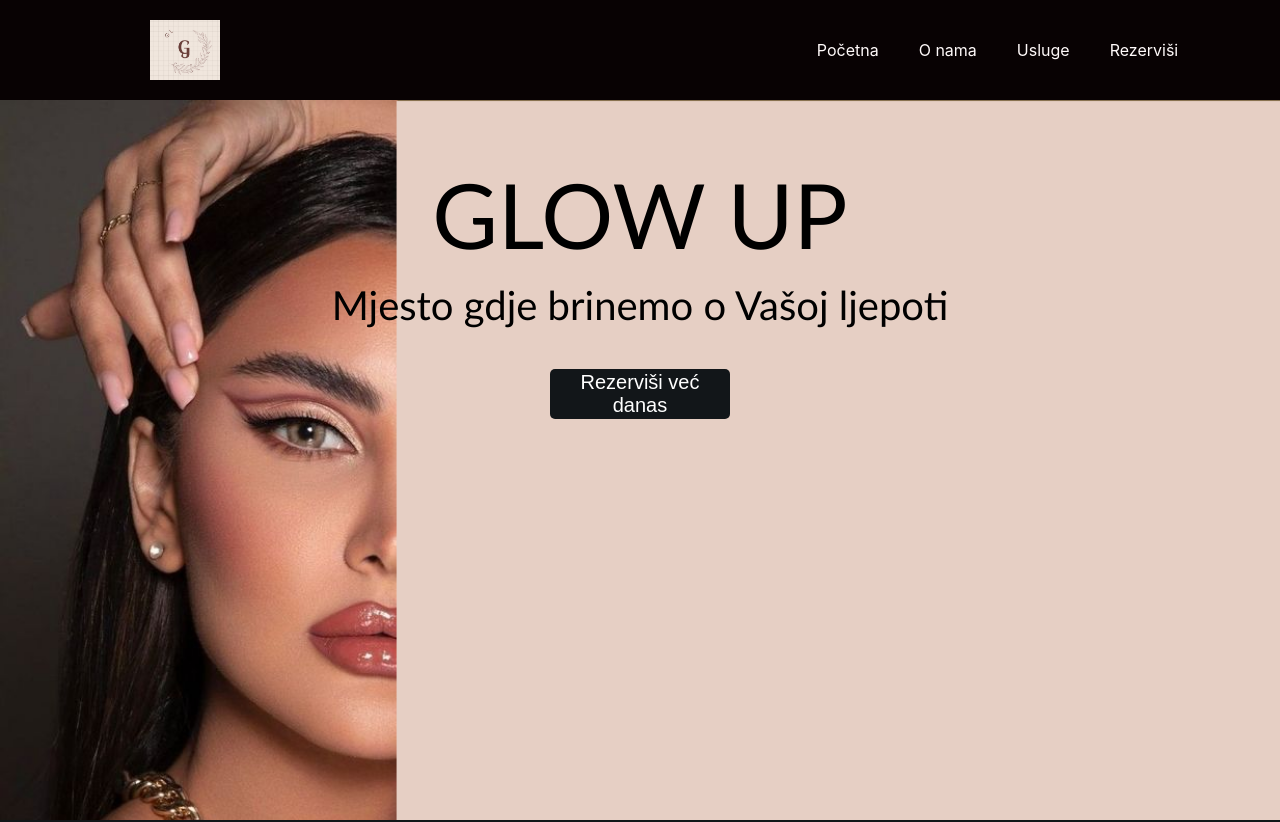
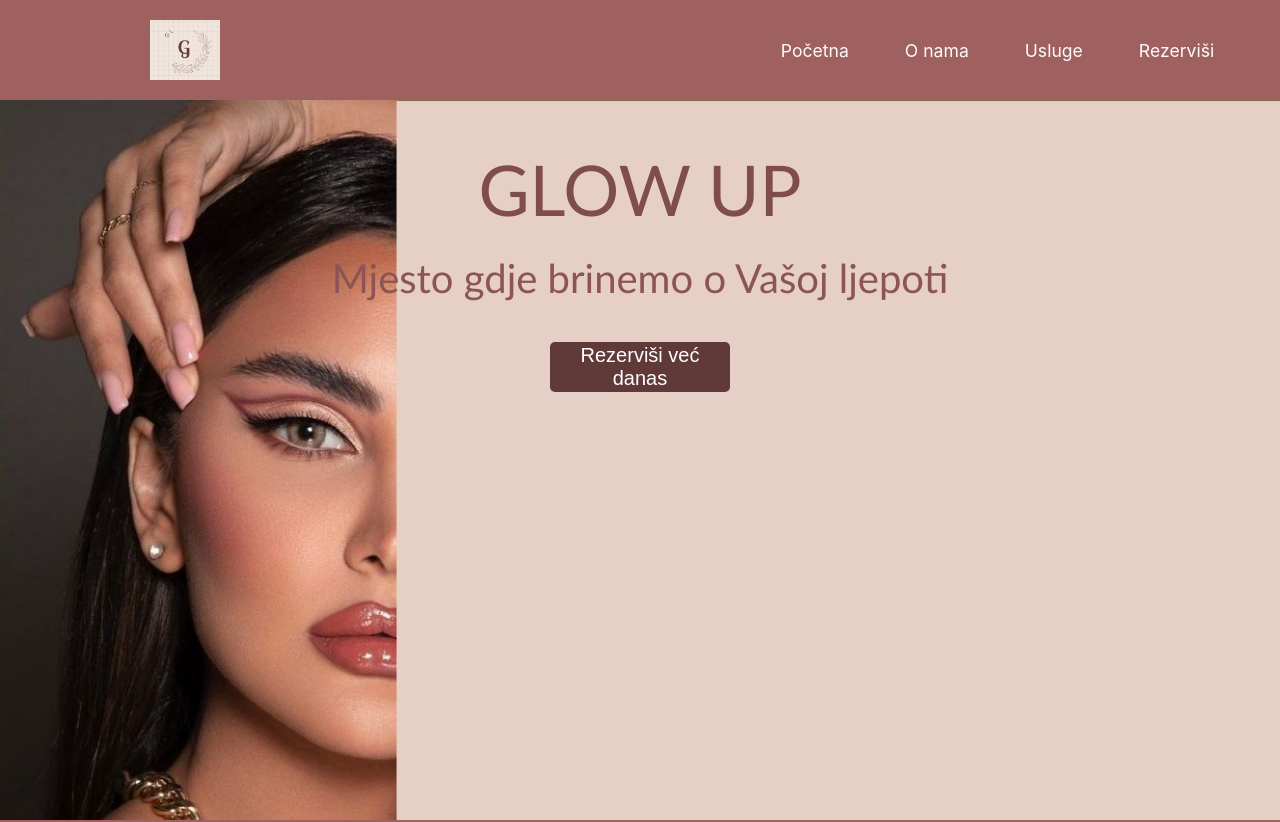
Before and after one commit to ehasanovic4/tsi-projekat-frontend, a React (Create React App) app: page / in a window 1280 px wide. Shown: the top 822 px of the page. Built offline with nearby package versions, Linux system fonts and the light colour scheme.

Commit message:
Belma: Uredjena pocetna stranica

```diff
--- a/package.json
+++ b/package.json
@@ -12,12 +12,12 @@
     "@testing-library/user-event": "^13.5.0",
     "react": "^18.2.0",
     "react-dom": "^18.2.0",
-    "react-router-dom": "^6.4.3",
-    "react-scripts": "5.0.1",
+    "react-router-dom": "^6.4.4",
+    "react-scripts": "^5.0.1",
     "web-vitals": "^2.1.4"
   },
   "scripts": {
-    "start": "react-scripts start",
+    "start": "react-scripts --openssl-legacy-provider start",
     "build": "react-scripts build",
     "test": "react-scripts test",
     "eject": "react-scripts eject"
--- a/src/styles/Footer.css
+++ b/src/styles/Footer.css
@@ -1,7 +1,7 @@
 .footer {
   width: 100%;
   height: 200px;
-  background-color: #121619;
+  background-color: hsl(0,25%,50%);
   display: flex; /*cemu ovo, i sledeca dva */
   justify-content: center;
   align-items: center;
--- a/src/styles/Navbar.css
+++ b/src/styles/Navbar.css
@@ -1,7 +1,7 @@
 .navbar {
     width: 100%;
     height: 100px;
-    background-color: rgb(8, 2, 3);
+    background-color: hsl(0,25%,50%);
     display: flex;
     flex-direction: row;
   }
@@ -19,11 +19,13 @@
   }
 
   .navbar .rightSide {
+    font-size: 110%;
     flex: 50%;
     height: 100%;
     display: flex;
     align-items: center;
     justify-content: center;
+    gap: 1rem;
   }
 
   .navbar a {
--- a/src/styles/Pocetna.css
+++ b/src/styles/Pocetna.css
@@ -17,10 +17,11 @@
 
 .headerContainer h1 {
 
-  font-size: 90px;
+  font-size: 70px;
   height: 60px;
   font-weight: 50;
-  color: black;
+  color: hsl(0,25%,40%);
+
 }
 
 .headerContainer p {
@@ -28,8 +29,9 @@
   padding: 0;
   font-size: 40px;
   font-weight: lighter;
-  color: black;
+  color: hsl(0, 25%, 44%);
 }
+
 
 .headerContainer button {
   color: black;
@@ -37,7 +39,7 @@
   border-radius: 5px;
   cursor: pointer;
   justify-content: center;
-  background-color: #121619;
+  background-color: hsl(0, 25%, 30%);
   height: 50px;
   width: 180px;
   color: white;
@@ -92,4 +94,6 @@
     background-color: rgb(225, 225, 225);
     color: #121619;
   }
+
+
 }
```
Also changed, not shown: 1 other file (tests, documents, lock files or other folders).
